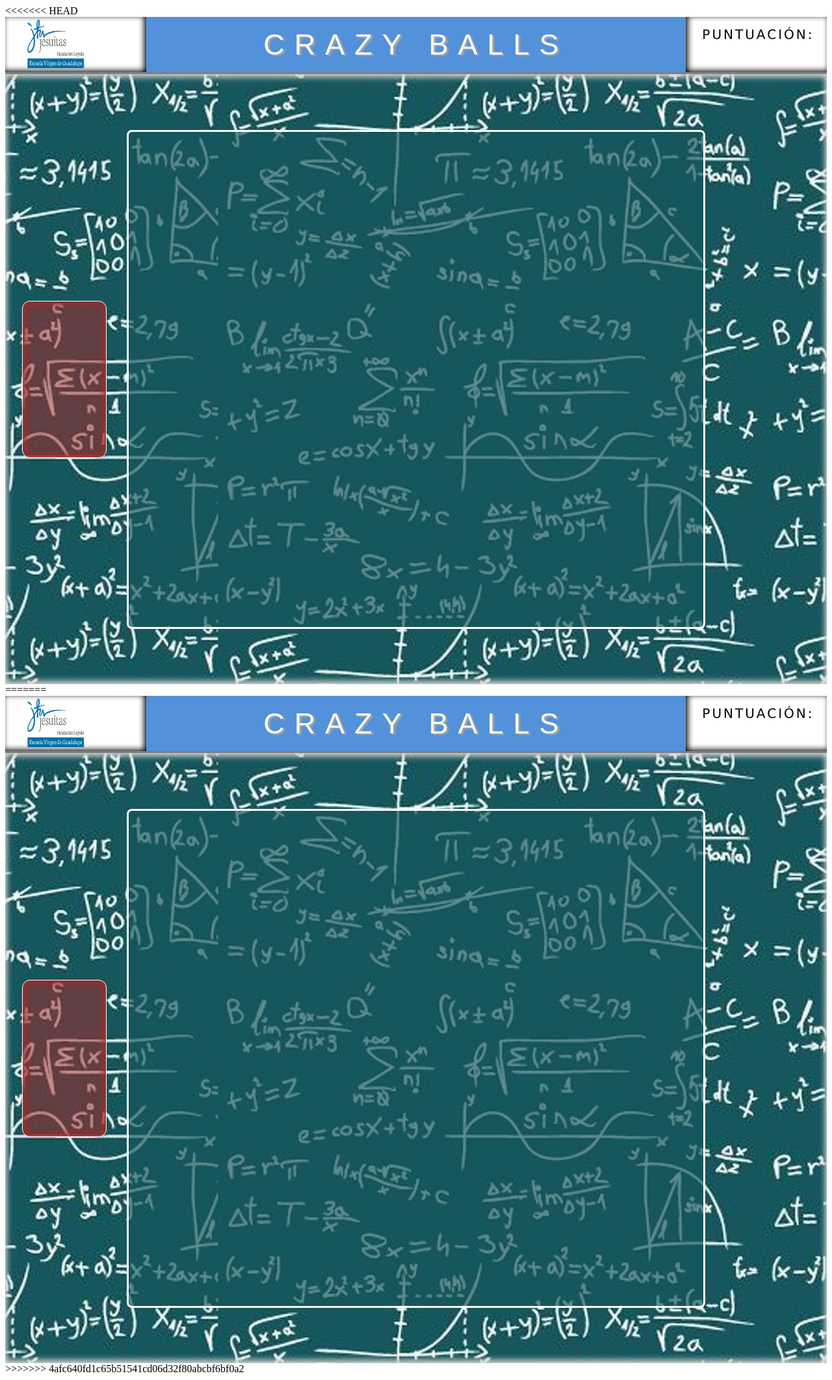
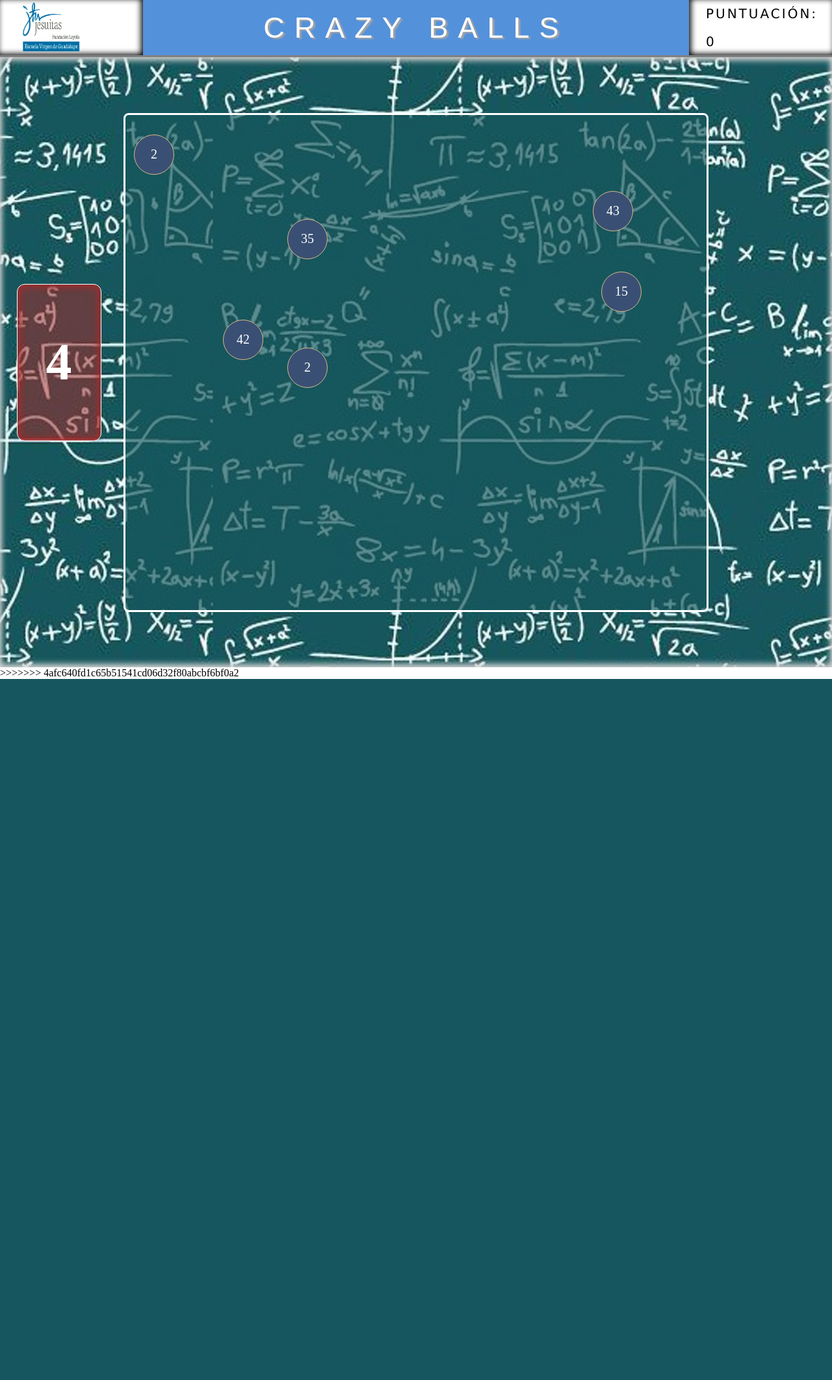
Before and after one commit to MSG8/TrabajoDwecCliente, a PHP site: page / in a window 1280 px wide. Shown: the whole page at 65% size. After the commit the page ends 1045 px from the top, so only its background shows below. Run offline with PHP 8.4, Linux system fonts and the light colour scheme.

Commit message:
Add files via upload
Correcion de repositorio

```diff
--- a/css/stylesheet.css
+++ b/css/stylesheet.css
@@ -1,134 +1,3 @@
-<<<<<<< HEAD
-/*Estilos generales*/
-body{
-    margin: 0px;
-}
-/*FIN Estilos generales*/
-/*Estilos cabecera*/
-header{
-    width: 100%;
-    height: 85px;
-    background-color: #5391DB;
-    border-bottom: 3px solid grey;
-}
-/*Logo*/
-.cajaLateral{
-    display: grid;
-    width: 15.161%;
-    height: 85px;
-    margin: 0px;
-    float: left;
-    padding-left: 2%;
-    background-color: white;
-    box-shadow: -3px -2px 10px inset black;
-}
-#logo{
-    height: 75px;
-    width: 55%;
-    padding: 4px 0px 0px 0px;
-}
-/*Titulo*/
-#titulo{
-    display: grid;
-    float: left;
-    width: 65.68%;
-    height: 85px;
-    margin: 0px;
-    font-size: 45px;
-    letter-spacing: 15px;
-    font-family: Arial, Helvetica, sans-serif;
-    color: white;
-    text-align: center;
-    align-items: center;
-    box-shadow:  0px, 0px, 12px 2px grey;
-}
-#titulo span{
-    text-shadow: 3px 2px 2px rgb(165, 164, 164);
-}
-/*puntuacion*/
-#puntuacion{
-    align-items: center;
-    font-size: 20px;
-    font-family: Verdana, Geneva, Tahoma, sans-serif;
-    box-shadow: 3px -2px 10px inset black;
-    letter-spacing: 3px;
-}
-/*Estilos main*/
-main{
-    display: grid;
-    background-image: url("../img/math.jpg");
-    height: 939px;
-    align-items: center;
-    /*border-bottom: 4px solid grey;*/
-    box-shadow: 2px -5px 10px 0px inset lightgray, -2px 5px 10px 0px inset lightgray;
-    text-align: center;
-}
-#numeroAside{
-    display: grid;
-    align-items: center;
-    height: 240px;
-    width: 10%;
-    background-color: rgba(165, 42, 42, 0.527);
-    position: absolute;
-    margin-left: 2%;
-    border-radius: 12px;
-    border: 1px solid white;
-    box-shadow: 0px 0px 10px 5px inset rgba(165, 42, 42, 0.856);
-    font-size: 80px;
-    color: white;
-    font-weight: bold;
-}
-#ventanaJuego{
-    width: 69.86%;
-    height: 762px;
-    background-color: #16575dab;
-    margin: auto;
-    border-radius: 8px;
-    border: 3px solid white;
-    position: relative;
-}
-/*Bolas*/
-#ventanaJuego div{
-    margin: 0px;
-    display: grid;
-    border: 1px solid burlywood;
-    width: 60px;
-    height: 60px;
-    border-radius: 31px;
-    font-size: 20px;
-    text-align: center;
-    align-items: center;
-    position: absolute;
-}
-.bola{
-    background-color: rgb(57, 80, 116);
-    color: white;
-}
-.bolaAcertada{
-    background-color: rgb(14, 185, 14);
-    color: white;
-}
-.bolaError{
-    background-color: red;
-    color: white;
-}
-#bola1{
-    top: 30px;
-    left: 12%;
-}
-#bola2{
-    top: 200px;
-    left: 60%;
-}
-#bola3{
-    top: 400px;
-    left: 80%;
-}
-#bola4{
-    top: 400px;
-    left: 30%;
-}
-=======
 /*Estilos generales*/
 body{
     margin: 0px;
@@ -256,5 +125,4 @@ main{
     top: 400px;
     left: 30%;
 }
->>>>>>> 4afc640fd1c65b51541cd06d32f80abcbf6bf0a2
 /*Estilos footer*/
--- a/index.html
+++ b/index.html
@@ -1,28 +1,3 @@
-<<<<<<< HEAD
-<!DOCTYPE html>
-    <html lang="es">
-    <head>
-        <meta charset="UTF-8">
-        <meta http-equiv="X-UA-Compatible" content="IE=edge">
-        <meta name="viewport" content="width=device-width, initial-scale=1.0">
-        <link rel="stylesheet" href="css/stylesheet.css">
-        <title>Crazy Balls</title>
-    </head>
-    <body>
-        <header>
-            <div class="cajaLateral"><img src="img/logo.png" alt="Fundación Loyola" id="logo"></div>
-            <div id="titulo"><span>CRAZY BALLS</span></div>
-            <div class="cajaLateral" id="puntuacion"><span>PUNTUACIÓN: </span><span></span></div>
-        </header>
-        <main>
-            <div id="numeroAside"></div>
-            <div id="ventanaJuego">
-            </div>
-        </main>
-        <script src="js/app.js"></script>
-    </body>
-</html>
-=======
 <!DOCTYPE html>
     <html lang="es">
     <head>
--- a/js/app.js
+++ b/js/app.js
@@ -1,153 +1,3 @@
-<<<<<<< HEAD
-/**
- * Clase principal de la aplicacion
- * archivo: app.js
- * Licencia: GPL3
- * Esta clase es el controlador de nuestra aplicacion
- * Autores: Manuel Solís Gómez(masogo008@gmail.com), Daniel Nuñez Santiago, Genaro Salas Galindo y Julio Ramos Gago
- */
-class App
-{
-    /**
-     * Llamamos a iniciar e inicamos las clases y atributos necesarios
-     */
-    constructor()
-    {
-        this.vista = new Vista(this); // Clase referente a todo el apartado visual de la aplicacion
-        this.modelo = new Modelo(); // Clase referente a todos los datos de la aplicacion
-        this.animador = null;
-        window.onload= this.iniciar.bind(this); //Tomamos el objeto este y busca el metodo iniciar
-    }
-    iniciar()
-    {
-        this.vista.puntuacion(this.modelo.puntuacion);
-        this.vista.generarBolas(this.modelo.cantidadBolas); //Llamamos a generar las bolas, podriamos llamarlo si clica algun boton
-        this.animador = window.setInterval(this.vista.moverBolas.bind(this.vista), 100); // nuestra animador llamara cada cierto intervalo de tiempo a la funcion de movimiento, el animador pertenece al controlador y verlas moviendose a la vista
-    }
-    verificar(evento)
-    {
-        let bola = evento.target //tomamos el elemento bola buscado
-        let textoBola = bola.childNodes[0].nodeValue; //Saca el nodo de texto de la bola, es decir el numero a coparar si el multiplo
-        let multiplo = document.getElementById('numeroAside'); //tomamos el elemento numeroAside que tiene el multiplo
-        let textMultiplo = multiplo.childNodes[0].nodeValue; //Saca el nodo de texto de multiplo
-
-        if (textoBola % textMultiplo == 0)
-        {
-            this.vista.cambiarClase(bola,'bolaAcertada');
-            this.vista.puntuar(+1);
-        }
-        else
-        {
-            this.vista.cambiarClase(bola,'bolaError');
-            this.vista.puntuar(-1);
-        }
-    }
-}
-/**
- * Clase destinada a la parte visual del programa, el se encargara de mostrar o crear elementos
- */
-class Vista
-{
-    constructor(controlador)
-    {
-        this.controlador = controlador;
-        this.elementoPuntuacion = document.getElementById('puntuacion').children[1];
-        document.getElementById('numeroAside').appendChild(document.createTextNode((Math.floor(Math.random() * (10 - 2)) + 2))); //
-        this.contenedor = document.getElementById('ventanaJuego');
-        this.bolas = []; //array que contenga todas las bolas
-    }
-    /**
-     * Crearemos la cantidad de bolas que queremos
-     */
-    generarBolas(cantidadBolas)
-    {
-        for (let indice = 0; indice < cantidadBolas; indice++) //creamo tanto objeto Bola como nos diga el modelo
-        {
-            let bola = new Bola(this.contenedor,this.controlador) //creamos el objeto
-            this.bolas.push(bola) //añadimos al array de bolas cada objeto bola
-            this.contenedor.appendChild(bola.div); //le añadimos la bola al contenedor
-        }
-    }
-    /**
-     * Moveremos la bola cada intervalo pedido por el controlador
-     */
-    moverBolas()
-    {
-        for (let indice = 0; indice < this.bolas.length; indice++)
-        {
-            let bola = this.bolas[indice]; //tomamos cada objeto bola que contenrra su estructura y velocidad
-            let top = parseFloat(bola.div.style.top.substr(0,(bola.div.style.top.length-2))); // tomamos el top del elemento, ademas de quitarle de su cadena px y pasarlo a numero
-            let left = parseFloat(bola.div.style.left.substr(0,(bola.div.style.left.length-2))); //tomamos el left del elemento, ademas de quitarle de su cadena px y pasarlo a numero
-            //Si llega a los bordes se aplica algunos de estos if
-            if (top <= 0+10 || top >= this.contenedor.clientHeight -bola.div.clientHeight-10 ) //le restamos el tamaño de la bola para que coincida con el tamaño del contenedor
-            {
-                this.bolas[indice].velocidady = -this.bolas[indice].velocidady //modificamos el signo de la velocidad si tocan los bordes
-            }
-            if (left <= 0+10 || left >= this.contenedor.clientWidth -bola.div.clientWidth-10 ) //le restamos el tamaño de la bola para que coincida con el tamaño del contenedor
-            {
-                this.bolas[indice].velocidadx = -this.bolas[indice].velocidadx //modificamos el signo de la velocidad si tocan los bordes
-            }
-            //una vez cambiamos los signos de velocidas le aplicamos la velocidad, tenemos que cambiar directamente los valores del objeto bola
-            this.bolas[indice].div.style.top = (top+this.bolas[indice].velocidady) +'px'; // bolatop = 240 + 13 + 'px'   bolatop = '253px'
-            this.bolas[indice].div.style.left = (left+this.bolas[indice].velocidadx) +'px';
-        }
-    }
-    cambiarClase(elemento,nombreClase)
-    {
-        elemento.classList.remove('bola');
-        elemento.classList.add(nombreClase);
-    }
-    puntuar(punto)
-    {
-      this.elementoPuntuacion.textContent = `${parseInt(this.elementoPuntuacion.textContent)+punto}`;
-        this.controlador.modelo.puntuacion = parseInt(this.elementoPuntuacion.textContent);
-    }
-    puntuacion(punto)
-    {
-        this.elementoPuntuacion.appendChild(document.createTextNode(punto));
-
-    }
-}
-/**
- * Clase destinada a guardar los datos de la aplicacion
- */
-class Modelo
-{
-    /**
-     * Inicializamos los atributos que contendran los datos del programa
-     */
-    constructor()
-    {
-        this.cantidadBolas = 25;
-        this.puntuacion = 0;
-    }
-}
-class Bola
-{
-    constructor(contenedor,controlador)
-    {
-        this.maxBola = 100;
-        this.minBola = 2;
-        this.controlador=controlador;
-        this.velocidadx =  Math.floor (Math.random () * 51) -25;
-        this.velocidady =  Math.floor (Math.random () * 51) -25;
-        this.div = document.createElement('div');
-        this.div.appendChild(document.createTextNode((Math.floor(Math.random() * (this.maxBola - this.minBola)) + this.minBola)));
-        this.cambiarClase('bola');
-        //Cada vez que se cree una bola se generara en el centro
-        this.div.style.top = (contenedor.clientHeight/2) + 'px'; //Colocamos las medidas por defecto de los div en top
-        this.div.style.left = (contenedor.clientWidth/2) + 'px';//Colocamos las medidas por defecto de los div en left
-        this.div.onclick = this.controlador.verificar.bind(this.controlador); // this.pulsar.bind(this)
-    }
-
-    cambiarClase(nombreClase)
-    {
-        this.div.classList.add(nombreClase);
-    }
-}
-// App.limiteNumero = 100; //atributo estatico
-let controlador = new App();
-=======
 /**
  * Clase principal de la aplicacion
  * archivo: app.js
```
